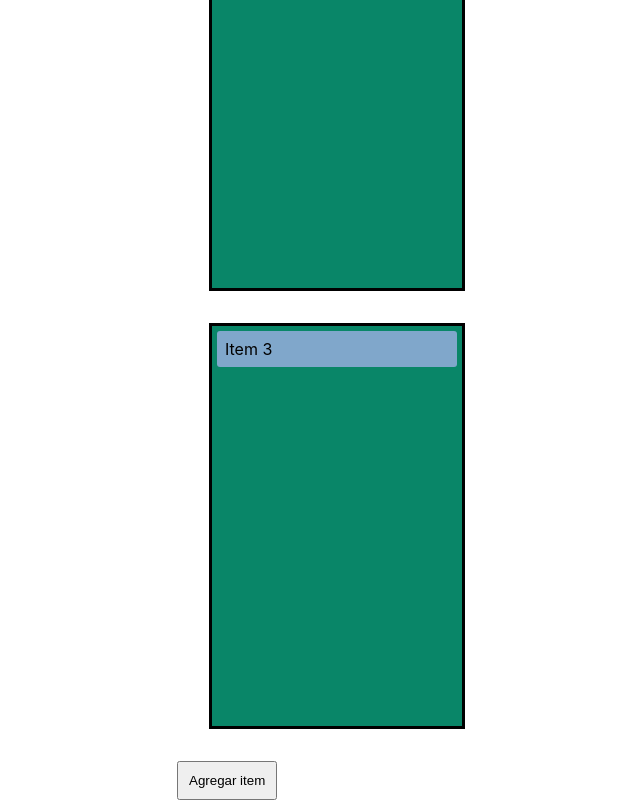
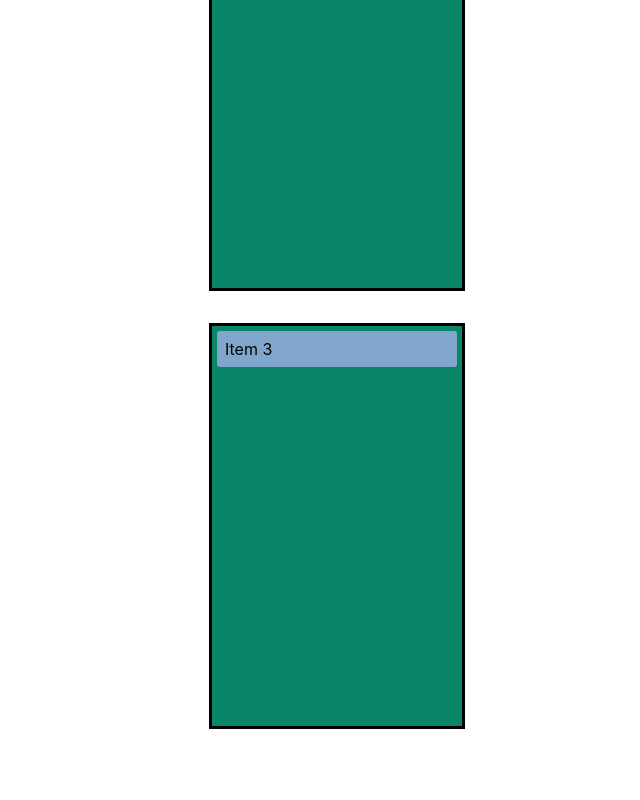
Before and after one commit to DanielBarreraGalaz/practica_drag_and_drop, a React (Create React App) app: page / in a window 1280 px wide. Shown: the part 307-1107 px from the top of the page, without its empty margins (303-943 px from the left). After the commit the page ends 1068 px from the top, so only its background shows below. Built offline with nearby package versions, Linux system fonts and the light colour scheme.

Commit message:
Se removio boton inservible

```diff
--- a/src/drag_and_drop/Prueba.js
+++ b/src/drag_and_drop/Prueba.js
@@ -37,7 +37,6 @@ const Prueba = () => {
             <Droppable id="dr2" style={droppableStyle}>
                 <Draggable id="item3" style={{ margin: '5px' }}><Item>Item 3</Item></Draggable>
             </Droppable>
-            <button id="boton" className="button">Agregar item</button>
         </Wrapper>
         );
 
```
